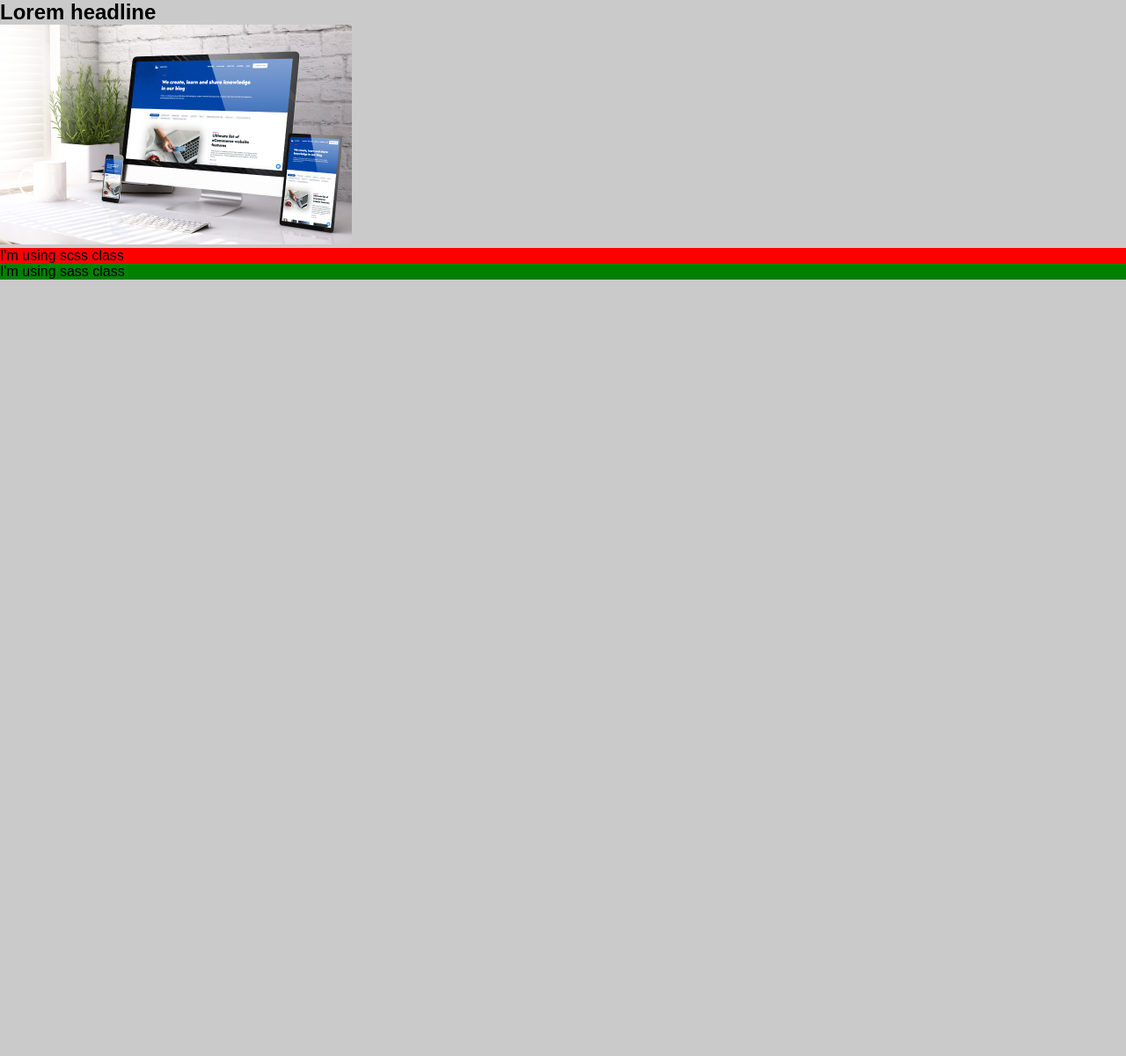
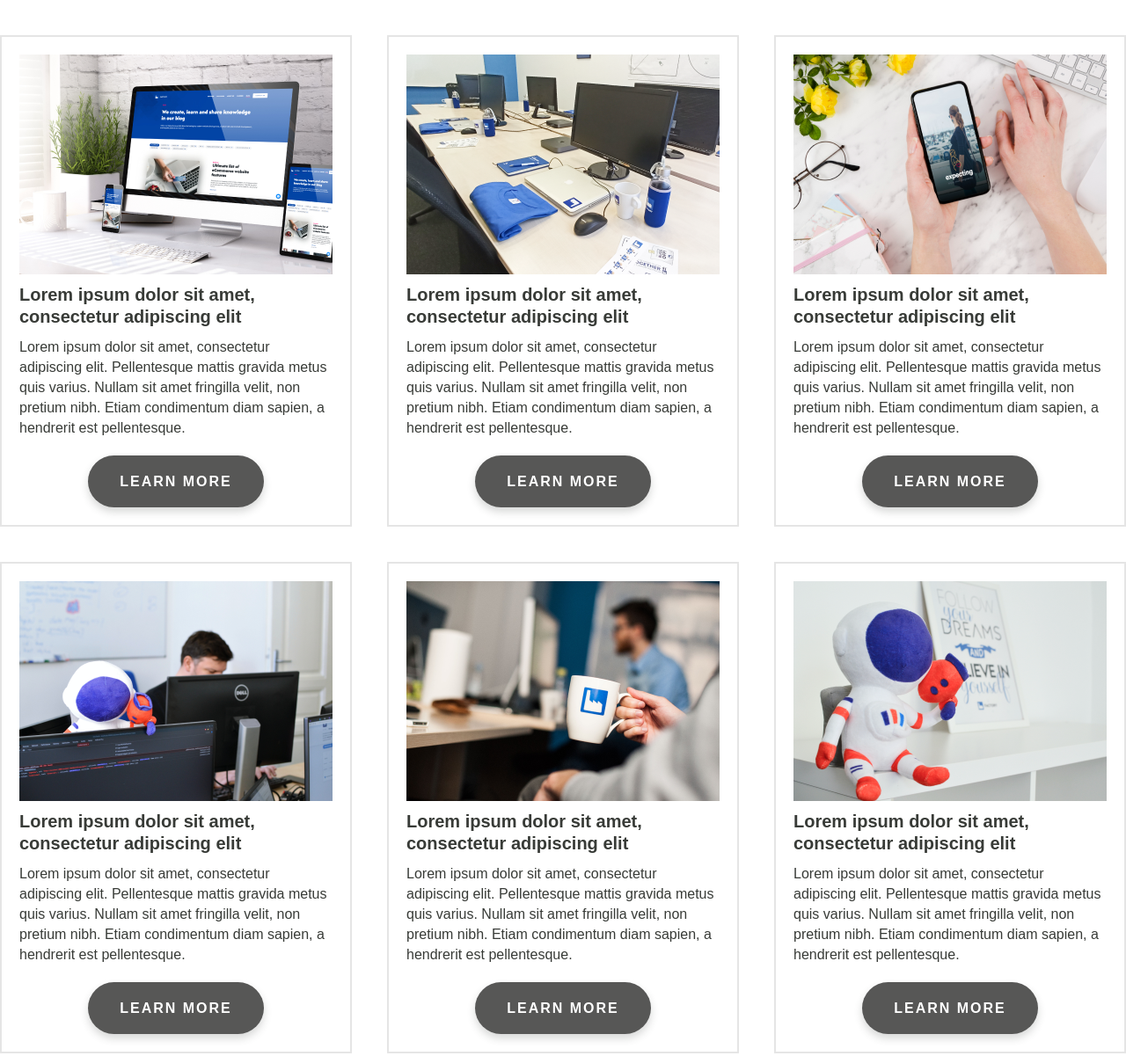
Before and after one commit to EqualString/Webpack-workshop, a website built with webpack: page src/index.html in a window 1280 px wide. Shown: the whole page at 88% size. Before the commit the page ends 800 px from the top, so only its background shows below. Built offline with nearby package versions, Linux system fonts and the light colour scheme.

Commit message:
FEATURE: Added code for SASS Workshop

```diff
--- a/src/index.html
+++ b/src/index.html
@@ -1,16 +1,49 @@
 <!DOCTYPE html>
 <html lang="hr">
 <head>
-    <meta charset="utf-8">
+    <meta charset="UTF-8">
     <meta name="viewport" content="width=device-width, initial-scale=1.0">
-    <title>Lorem app</title>
+    <title>Zadatak</title>
+
 </head>
 <body>
-    <div id="app">
-        <h2>Lorem headline</h2>
-        <img src="./img/1.png" alt="img-test">
-        <p class="scss-test">I'm using scss class</p>
-        <p class="sass-test">I'm using sass class</p>
+    <div class="container">
+        <div class="box">
+            <img src="./img/1.png" alt="box_image">
+            <h4>Lorem ipsum dolor sit amet, consectetur adipiscing elit</h4>
+            <p>Lorem ipsum dolor sit amet, consectetur adipiscing elit. Pellentesque mattis gravida metus quis varius. Nullam sit amet fringilla velit, non pretium nibh. Etiam condimentum diam sapien, a hendrerit est pellentesque.</p>
+            <button>Learn more</button>
+        </div>
+        <div class="box">
+            <img src="./img/2.png" alt="box_image">
+            <h4>Lorem ipsum dolor sit amet, consectetur adipiscing elit</h4>
+            <p>Lorem ipsum dolor sit amet, consectetur adipiscing elit. Pellentesque mattis gravida metus quis varius. Nullam sit amet fringilla velit, non pretium nibh. Etiam condimentum diam sapien, a hendrerit est pellentesque.</p>
+            <button>Learn more</button>
+        </div>
+        <div class="box">
+            <img src="./img/3.png" alt="box_image">
+            <h4>Lorem ipsum dolor sit amet, consectetur adipiscing elit</h4>
+            <p>Lorem ipsum dolor sit amet, consectetur adipiscing elit. Pellentesque mattis gravida metus quis varius. Nullam sit amet fringilla velit, non pretium nibh. Etiam condimentum diam sapien, a hendrerit est pellentesque.</p>
+            <button>Learn more</button>
+        </div>
+        <div class="box">
+            <img src="./img/4.png" alt="box_image">
+            <h4>Lorem ipsum dolor sit amet, consectetur adipiscing elit</h4>
+            <p>Lorem ipsum dolor sit amet, consectetur adipiscing elit. Pellentesque mattis gravida metus quis varius. Nullam sit amet fringilla velit, non pretium nibh. Etiam condimentum diam sapien, a hendrerit est pellentesque.</p>
+            <button>Learn more</button>
+        </div>
+        <div class="box">
+            <img src="./img/5.png" alt="box_image">
+            <h4>Lorem ipsum dolor sit amet, consectetur adipiscing elit</h4>
+            <p>Lorem ipsum dolor sit amet, consectetur adipiscing elit. Pellentesque mattis gravida metus quis varius. Nullam sit amet fringilla velit, non pretium nibh. Etiam condimentum diam sapien, a hendrerit est pellentesque.</p>
+            <button>Learn more</button>
+        </div>
+        <div class="box">
+            <img src="./img/6.png" alt="box_image">
+            <h4>Lorem ipsum dolor sit amet, consectetur adipiscing elit</h4>
+            <p>Lorem ipsum dolor sit amet, consectetur adipiscing elit. Pellentesque mattis gravida metus quis varius. Nullam sit amet fringilla velit, non pretium nibh. Etiam condimentum diam sapien, a hendrerit est pellentesque.</p>
+            <button>Learn more</button>
+        </div>
     </div>
 </body>
 </html>
--- a/src/scripts/parts/styles.js
+++ b/src/scripts/parts/styles.js
@@ -2,9 +2,5 @@
  * Styles entry point
  */
 
-// Classic import
-import '../../styles/style.css';
-import '../../styles/style.scss';
-
 // Import using aliases/resolve
-import 'styles/style.sass';
+import 'styles/sass/main.sass';
--- /dev/null
+++ b/src/styles/sass/config/_reset.sass
@@ -0,0 +1,4 @@
+*
+    box-sizing: border-box
+    margin: 0
+    padding: 0
--- /dev/null
+++ b/src/styles/sass/config/_variables.sass
@@ -0,0 +1,10 @@
+// Variables goes here
+$primary-color: #383B37
+$secondary-color: #ffffff
+
+$border-color: #e5e5e5
+$button-background: #575756
+
+$font-family: Arial, Helvetica, sans-serif
+
+$laptop: 980px
--- /dev/null
+++ b/src/styles/sass/extras/_functions.sass
@@ -0,0 +1,8 @@
+// Some re-usable functions
+@function sum($numbers...)
+    $sum: 0
+
+    @each $number in $numbers
+        $sum: $sum + $number
+
+    @return $sum
--- /dev/null
+++ b/src/styles/sass/extras/_mixins.sass
@@ -0,0 +1,12 @@
+// Some re-usable mixins
+@mixin clear-button()
+    outline: 0
+    border: 0
+
+    cursor: pointer
+
+@mixin box-image($height: 250px)
+    width: 100%
+    height: $height
+
+    object-fit: cover
--- /dev/null
+++ b/src/styles/sass/layouts/_grid.sass
@@ -0,0 +1,42 @@
+@use '../extras/mixins' as mixin
+@use '../extras/functions' as func
+
+.container
+    display: grid
+    grid-template-columns: 1fr 1fr 1fr
+
+    row-gap: func.sum(10px, 10px, 10px, 10px)
+    column-gap: func.sum(20px, 20px)
+
+    margin: 0 auto
+    max-width: 1920px - 260px * 2
+
+    padding: 40px 0
+
+    .box
+        background: $secondary-color
+        border: 2px solid $border-color
+
+        padding: 20px
+
+        display: flex
+        flex-direction: column
+
+        h4
+            margin-bottom: 10px
+
+        p
+            flex-grow: 1
+            margin-bottom: 20px
+
+        > button
+            margin: 0 auto
+
+        > img
+            +mixin.box-image()
+            margin-bottom: 11px
+
+        &:hover, &:focus
+            cursor: pointer
+            transition: all 0.6s ease-in-out
+            box-shadow: 0px 5px 10px rgba(0, 0, 0, 0.2)
--- /dev/null
+++ b/src/styles/sass/main.sass
@@ -0,0 +1,6 @@
+// This is single file output by SASS. It is intended to ONLY @import other files.
+@import 'config/reset'
+@import 'config/variables'
+@import 'parts/typography'
+@import 'parts/buttons'
+@import 'layouts/grid'
--- /dev/null
+++ b/src/styles/sass/parts/_buttons.sass
@@ -0,0 +1,19 @@
+@use '../extras/mixins'
+
+button
+    font-size: 16px
+    line-height: 23px
+    font-weight: bold
+
+    color: $secondary-color
+    letter-spacing: 2px
+    text-align: center
+    text-transform: uppercase
+
+    background: $button-background
+    box-shadow: 0px 5px 10px rgba(56, 59, 55, 0.2)
+    border-radius: 30px
+
+    padding: 18px 36px
+
+    +mixins.clear-button()
--- /dev/null
+++ b/src/styles/sass/parts/_typography.sass
@@ -0,0 +1,15 @@
+body
+    color: $primary-color
+    font-family: $font-family
+
+p
+    font-size: 16px
+    line-height: 23px
+    font-style: normal
+    font-weight: normal
+
+h4
+    font-size: 20px
+    line-height: 25px
+    font-style: normal
+    font-weight: bold
--- a/src/styles/style.css
+++ /dev/null
@@ -1,10 +0,0 @@
-* {
-    box-sizing: border-box;
-    margin: 0;
-    padding: 0;
-}
-
-body{
-    font-family: Arial, Helvetica, sans-serif;
-    background-color: #cacaca;
-}
--- a/src/styles/style.sass
+++ /dev/null
@@ -1,4 +0,0 @@
-$color: green
-
-.sass-test
-    background: $color
--- a/src/styles/style.scss
+++ /dev/null
@@ -1,5 +0,0 @@
-$color: red;
-
-.scss-test{
-    background: $color;
-}
```
Also changed, not shown: src/img/2.png (added), src/img/3.png (added), src/img/4.png (added), src/img/5.png (added), src/img/6.png (added).
